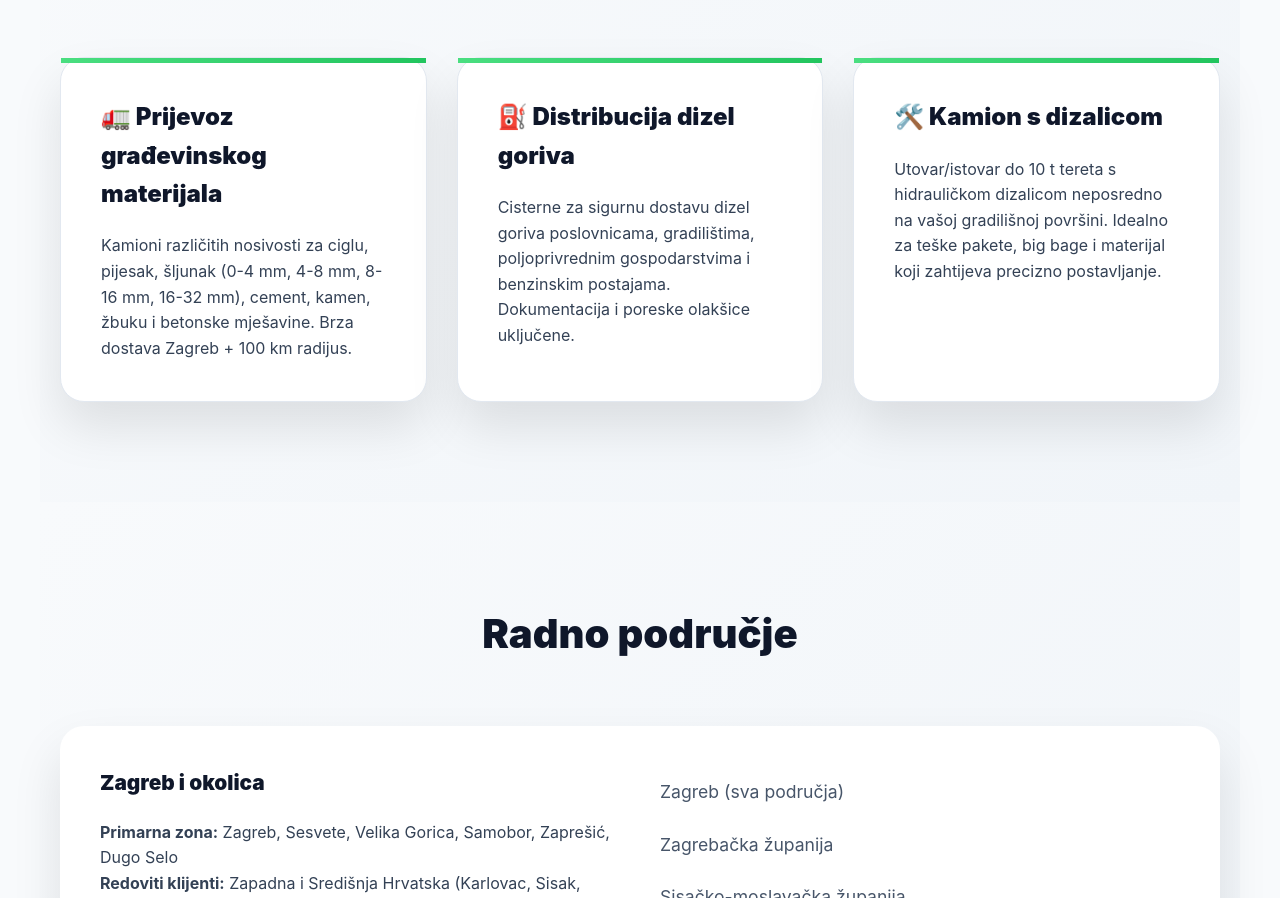
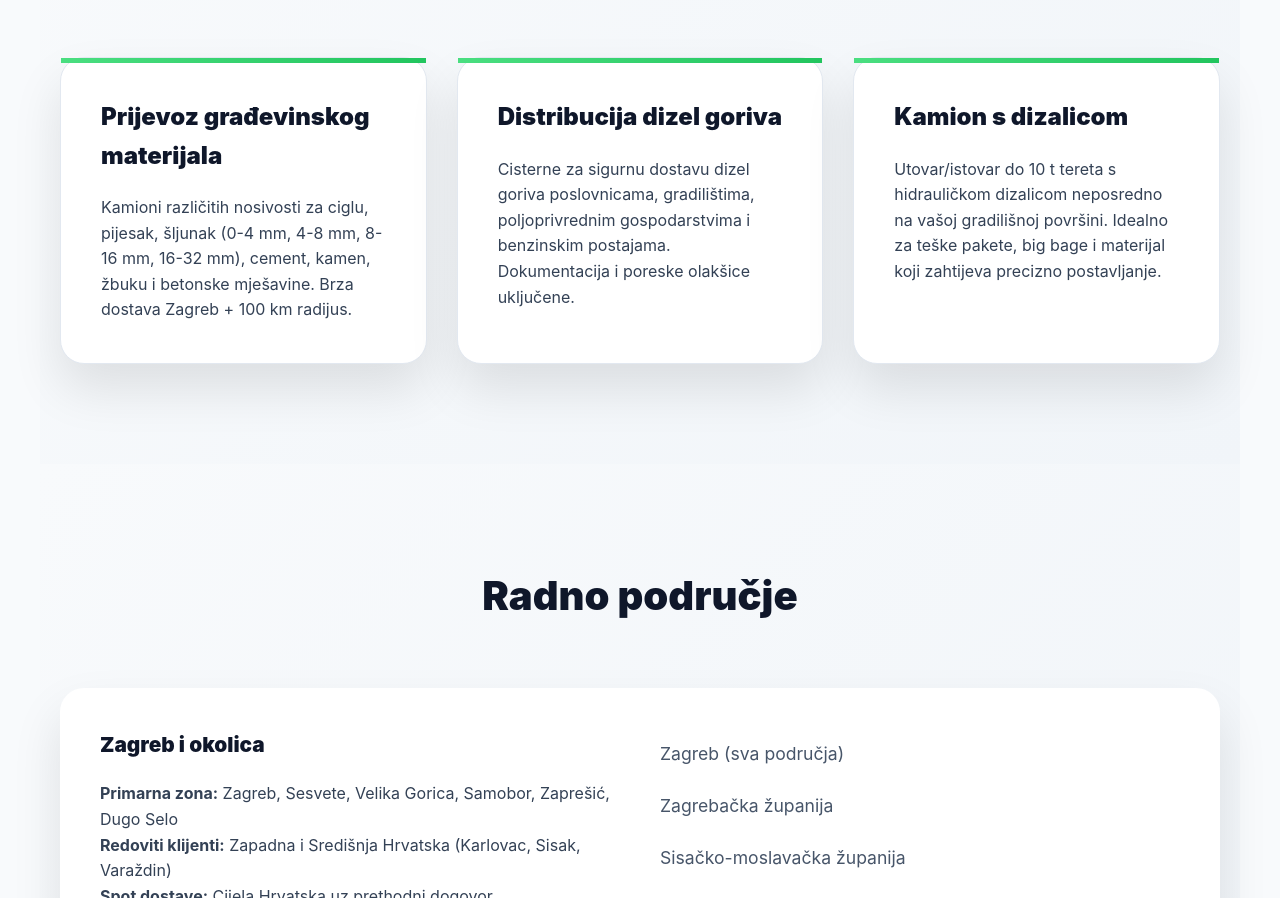
Before and after one commit to kristijanfilipovic01-lang/noto-obrt, a plain HTML site: page index.html in a window 1280 px wide. Shown: the part 1582-2480 px from the top of the page. Drawn offline with Linux system fonts and the light colour scheme.

Commit message:
Update index.html

```diff
--- a/index.html
+++ b/index.html
@@ -57,21 +57,21 @@
     <h2>Naše specijalnosti</h2>
     <div class="usluge-wrapper">
         <div class="usluga">
-            <h3>🚛 Prijevoz građevinskog materijala</h3>
+            <h3>Prijevoz građevinskog materijala</h3>
             <p>
                 Kamioni različitih nosivosti za ciglu, pijesak, šljunak (0-4 mm, 4-8 mm, 8-16 mm, 16-32 mm),
                 cement, kamen, žbuku i betonske mješavine. Brza dostava Zagreb + 100 km radijus.
             </p>
         </div>
         <div class="usluga">
-            <h3>⛽ Distribucija dizel goriva</h3>
+            <h3>Distribucija dizel goriva</h3>
             <p>
                 Cisterne za sigurnu dostavu dizel goriva poslovnicama, gradilištima, poljoprivrednim
                 gospodarstvima i benzinskim postajama. Dokumentacija i poreske olakšice uključene.
             </p>
         </div>
         <div class="usluga">
-            <h3>🛠️ Kamion s dizalicom</h3>
+            <h3>Kamion s dizalicom</h3>
             <p>
                 Utovar/istovar do 10 t tereta s hidrauličkom dizalicom neposredno na vašoj gradilišnoj
                 površini. Idealno za teške pakete, big bage i materijal koji zahtijeva precizno postavljanje.
```
